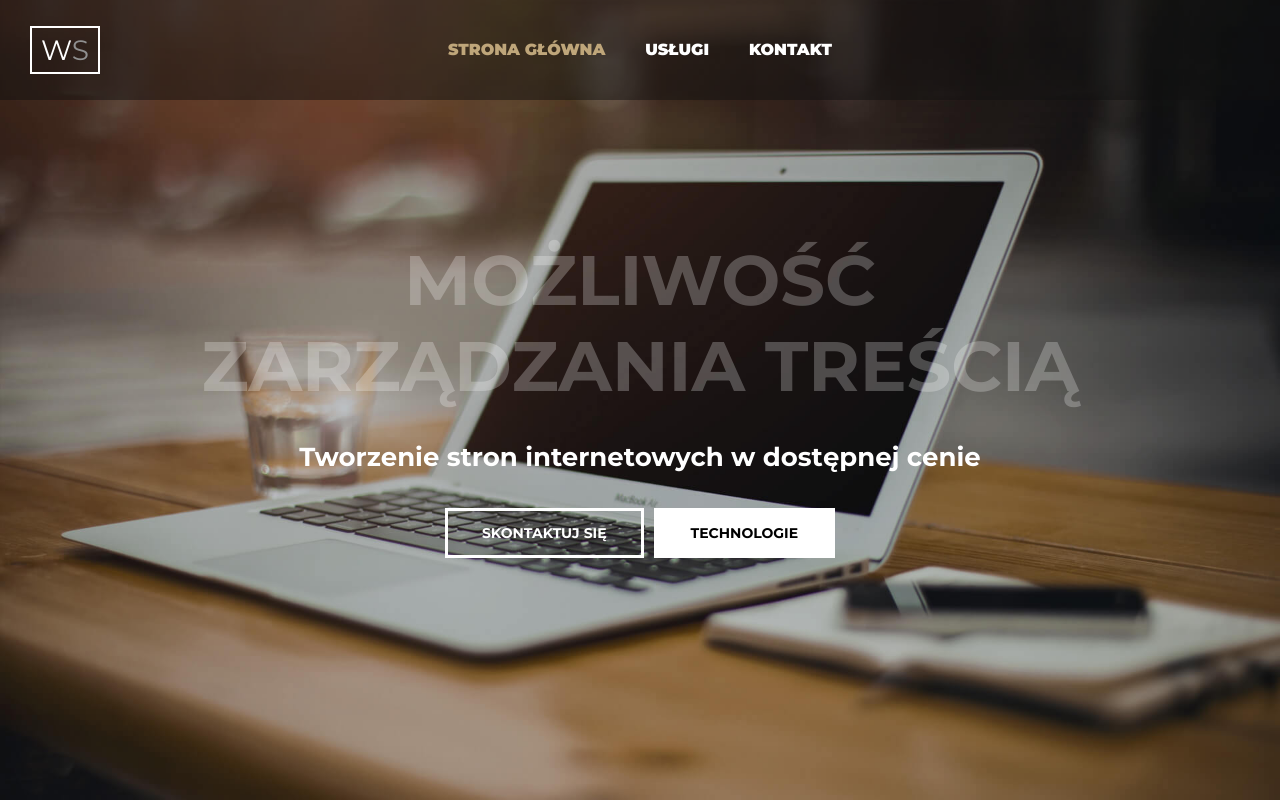
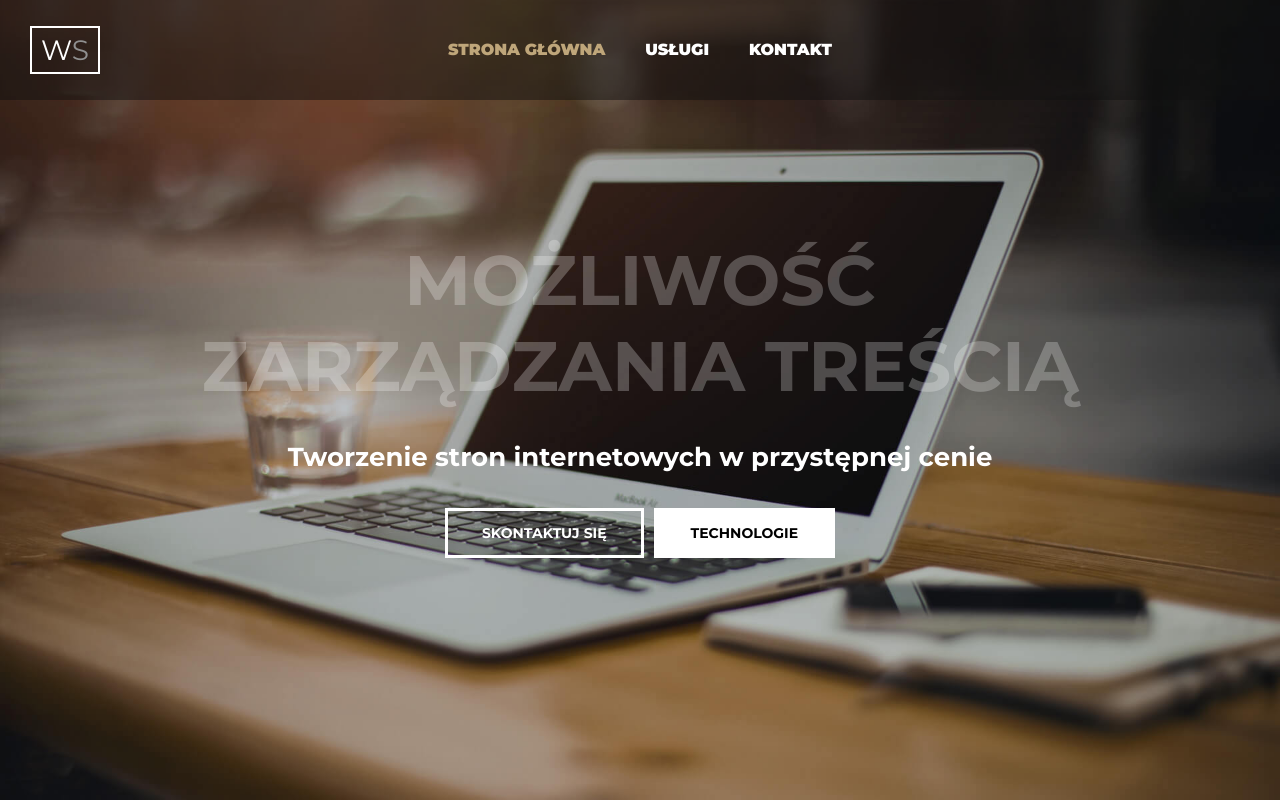
Before and after one commit to Wladyslav/ourapp, a React (Create React App) app: page / in a window 1280 px wide. Shown: the top 800 px of the page. Built offline with nearby package versions, Linux system fonts and the light colour scheme.

Commit message:
tumaczenie

```diff
--- a/src/pages/contact/Form/FormSection.js
+++ b/src/pages/contact/Form/FormSection.js
@@ -7,7 +7,7 @@ const FormSection = () => (
     <div className={styles.contact_items_container}>
       <div className={styles.contact_item}>
         <div className={styles.contact_item_icon}>
-          <i class="fas fa-map-marker-alt"></i>
+          <i className="fas fa-map-marker-alt"></i>
         </div>
         <div className="item_description">
           <h3>Adres:</h3>
--- a/src/pages/mainPage/HeroPage/WordsSlider/WordsSlider.js
+++ b/src/pages/mainPage/HeroPage/WordsSlider/WordsSlider.js
@@ -64,7 +64,7 @@ class WordsSlider extends Component {
             {textContent[this.state.currentTextId].mainTitle}
           </h1>
           <h3 className={styles.subTitle}>
-            Tworzenie stron internetowych w dostępnej cenie
+            Tworzenie stron internetowych w przystępnej cenie
           </h3>
         </div>
         <div style={{ marginTop: "30px" }}>
```
